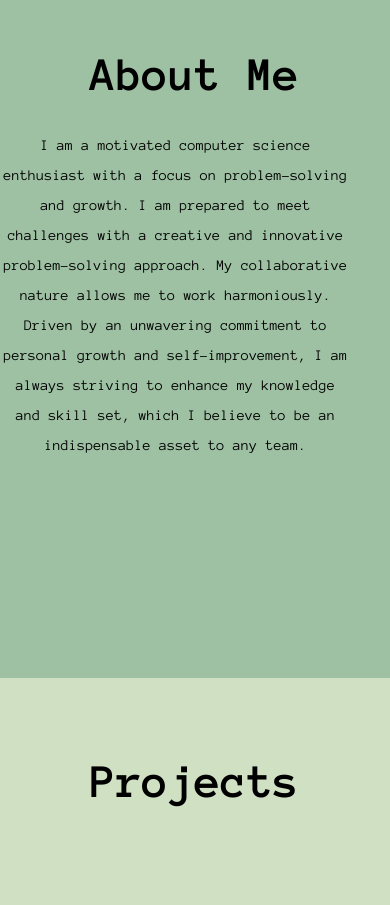
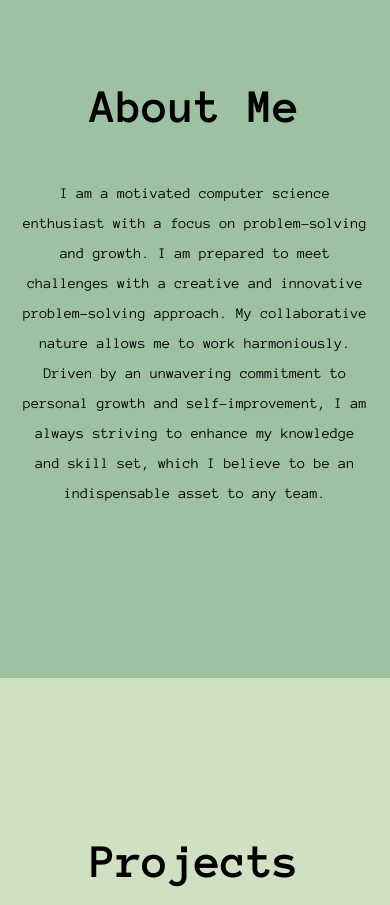
Before and after one commit to HuzaifahAhmad/PersonalWebsite, a plain HTML site: page index.html in a window 390 px wide. Shown: the part 1010-1915 px from the top of the page. Drawn offline with Linux system fonts and the light colour scheme.

Commit message:
adjusted padding and margins

```diff
--- a/index.css
+++ b/index.css
@@ -215,6 +215,7 @@ html {
     line-height: 2;
     font-size: 1.2rem;
     width:48rem;
+    margin: 0rem auto;
 }
 
 /* Project Section */
@@ -231,7 +232,7 @@ html {
 
 #project-title {
     font-size: 100px;
-    margin: 5rem 0rem;
+    margin: 5rem 0rem 2rem 0rem;
 
 }
 
@@ -294,6 +295,7 @@ html {
 
 #skill-title {
     font-size: 100px;
+    padding-top: 5rem;
 }
 
 #skill-list {
@@ -448,7 +450,11 @@ footer {
     }
 
     .project-img {
-        height: 100px;
+        height: 85px;
+    }
+
+    #skill-title {
+        margin-top: 5rem;
     }
 
     #skill-section {
@@ -542,8 +548,14 @@ footer {
         height: 5rem;
     }
 
-    #name, #contact-title,  #about-title, #project-title, #skill-title {
+    #name {
         font-size: 3rem;
+    }
+
+    #contact-title,  #about-title, #project-title, #skill-title {
+        font-size: 3rem;
+        padding-top: 5rem;
+        padding-bottom: 1rem;
     }
 }
 
```
Also changed, not shown: 1 other file.
